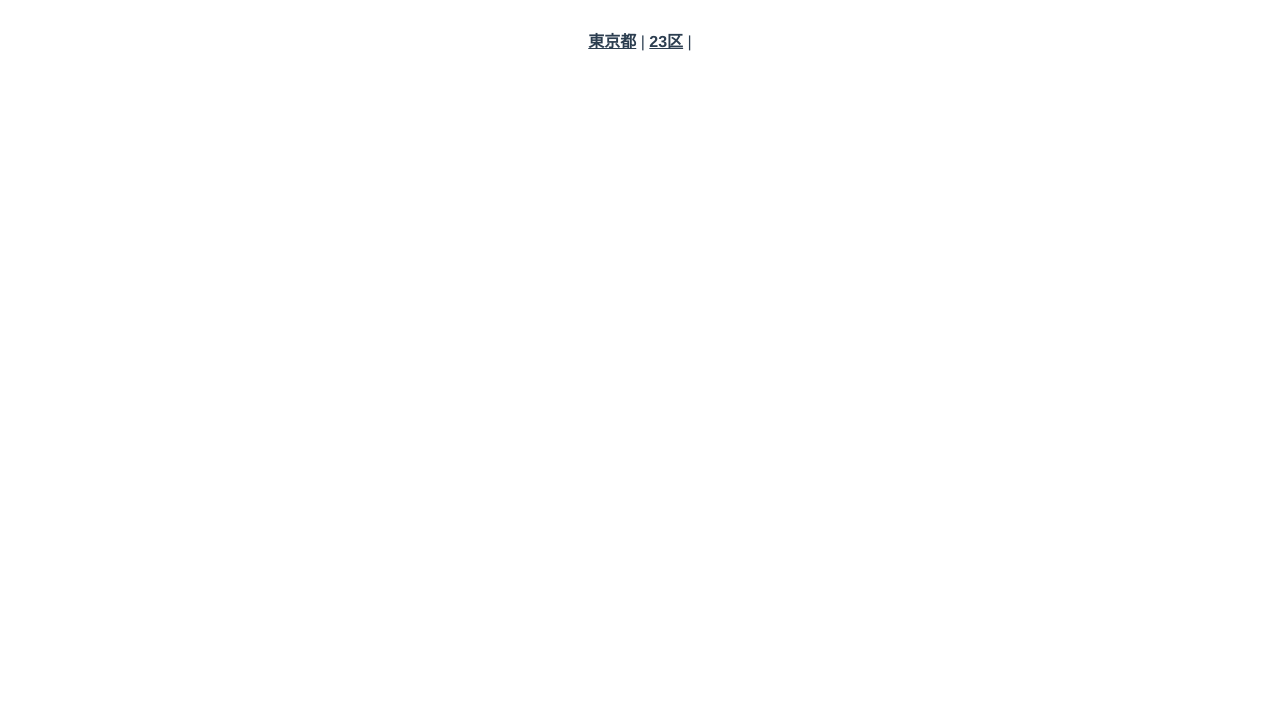
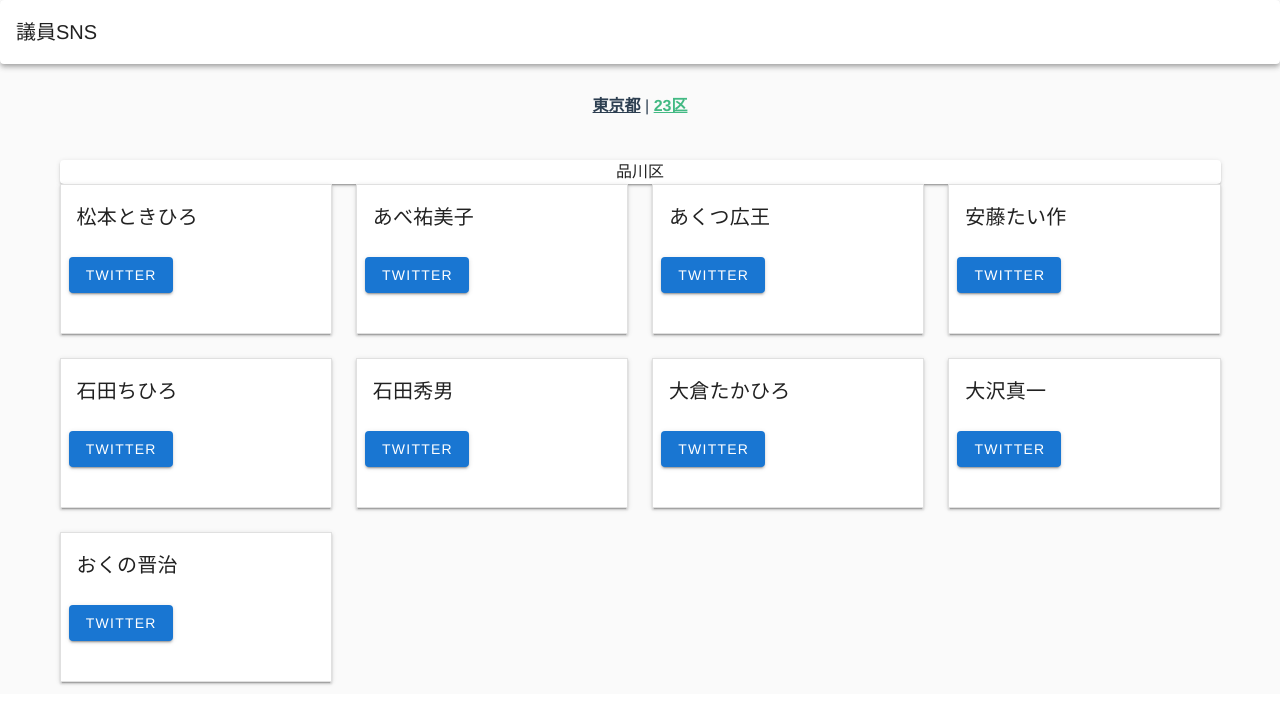
Before and after one commit to tetsuyase/giin_sns, a Vue app: page /wards in a window 1280 px wide. Shown: the top 724 px of the page. Built offline with nearby package versions, Linux system fonts and the light colour scheme.

Commit message:
タイトルを追加

```diff
--- a/src/App.vue
+++ b/src/App.vue
@@ -1,9 +1,15 @@
 <template>
     <v-app>
-    <div id="app">
+        <v-card color="grey lighten-4" flat height="auto">
+            <v-toolbar>
+                <v-toolbar-title>議員SNS</v-toolbar-title>
+            </v-toolbar>
+        </v-card>
+        <div id="app" class="grey lighten-5">
             <div id="nav">
-        <router-link to="/">東京都</router-link> |
-        <router-link to="/23wards">23区</router-link> |
+                <router-link to="/">東京都</router-link>
+                |
+                <router-link to="/wards">23区</router-link>
             </div>
             <router-view/>
         </div>
--- a/src/router/index.js
+++ b/src/router/index.js
@@ -13,7 +13,7 @@ const routes = [
 		component: Tokyo
 	},
 	{
-		path: '/23wards',
+		path: '/wards',
 		name: '23wards',
 		component: Wards
 	},
--- a/src/views/Shinagawa.vue
+++ b/src/views/Shinagawa.vue
@@ -1,8 +1,9 @@
 <template>
     <div>
+        <v-container>
             <v-card>{{items['wards_name']}}</v-card>
             <v-row>
-            <v-col cols=3 v-for="(item,key) in items['data']" :key="key">
+                <v-col sm=3 cols=12 v-for="(item,key) in items['data']" :key="key">
                     <v-card elevation="2" outlined tile height=150>
                         <v-card-title>{{ item.giin_name }}</v-card-title>
 
@@ -16,6 +17,7 @@
                     </v-card>
                 </v-col>
             </v-row>
+        </v-container>
     </div>
 </template>
 
--- a/src/views/Tokyo.vue
+++ b/src/views/Tokyo.vue
@@ -1,8 +1,9 @@
 <template>
     <div>
+        <v-container>
             <v-card>{{items['wards_name']}}</v-card>
             <v-row>
-            <v-col cols=3 v-for="(item,key) in items['data']" :key="key">
+                <v-col sm=3 cols=12 v-for="(item,key) in items['data']" :key="key">
                     <v-card elevation="2" outlined tile height=150>
                         <v-card-title>{{ item.giin_name }}</v-card-title>
 
@@ -16,6 +17,7 @@
                     </v-card>
                 </v-col>
             </v-row>
+        </v-container>
     </div>
 </template>
 
@@ -41,7 +43,6 @@
 				}
 			}
 
-			// あべ祐美子あべ祐美子あべ祐美子
 			// apiを実行する
 			this.items = item;
 
```
Lines whose indentation alone changed are shown as unchanged.
